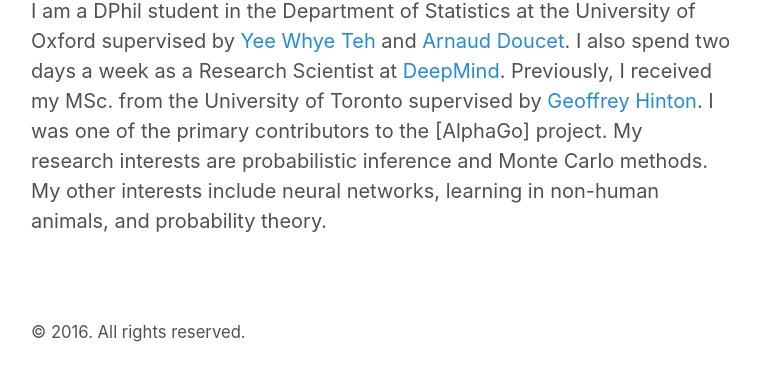
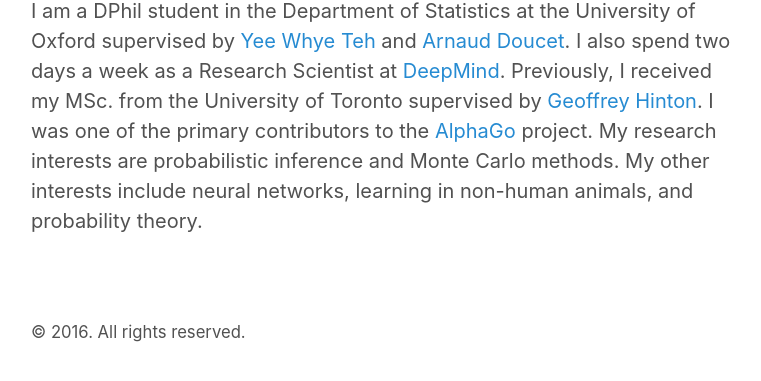
Before and after one commit to cmaddis/cmaddis.github.io, a Jekyll site: the page built from about.md, in a window 1280 px wide, cut to the strip 515-901 px from the top of the page. Shown: the top 381 px of the strip, without its empty margins (259-1020 px from the left). Built offline with Jekyll 4.4.1, drawn with Linux system fonts in a browser that asks for light colours; part of the change alters nothing that is shown.

```diff
--- a/about.md
+++ b/about.md
@@ -5,4 +5,4 @@ title: About
 
 ![pic](/assets/portrait.png)
 
-I am a DPhil student in the Department of Statistics at the University of Oxford supervised by [Yee Whye Teh](https://www.stats.ox.ac.uk/~teh/) and [Arnaud Doucet](http://www.stats.ox.ac.uk/~doucet/). I also spend two days a week as a Research Scientist at [DeepMind](https://deepmind.com/). Previously, I received my MSc. from the University of Toronto supervised by [Geoffrey Hinton](http://www.cs.toronto.edu/~hinton/). I was one of the primary contributors to the [AlphaGo] project. My research interests are probabilistic inference and Monte Carlo methods. My other interests include neural networks, learning in non-human animals, and probability theory.
+I am a DPhil student in the Department of Statistics at the University of Oxford supervised by [Yee Whye Teh](https://www.stats.ox.ac.uk/~teh/) and [Arnaud Doucet](http://www.stats.ox.ac.uk/~doucet/). I also spend two days a week as a Research Scientist at [DeepMind](https://deepmind.com/). Previously, I received my MSc. from the University of Toronto supervised by [Geoffrey Hinton](http://www.cs.toronto.edu/~hinton/). I was one of the primary contributors to the [AlphaGo](https://en.wikipedia.org/wiki/AlphaGo) project. My research interests are probabilistic inference and Monte Carlo methods. My other interests include neural networks, learning in non-human animals, and probability theory.
```
